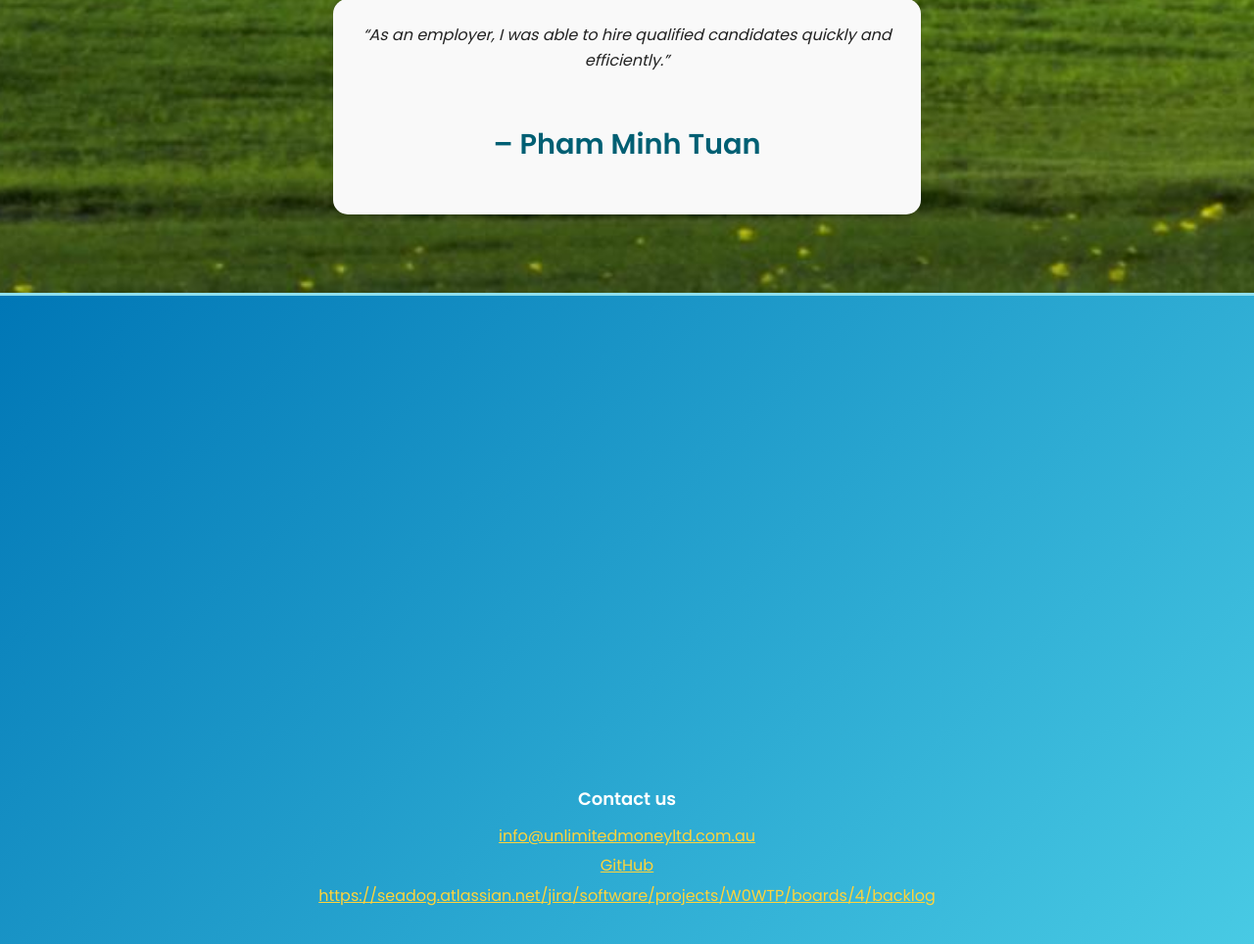
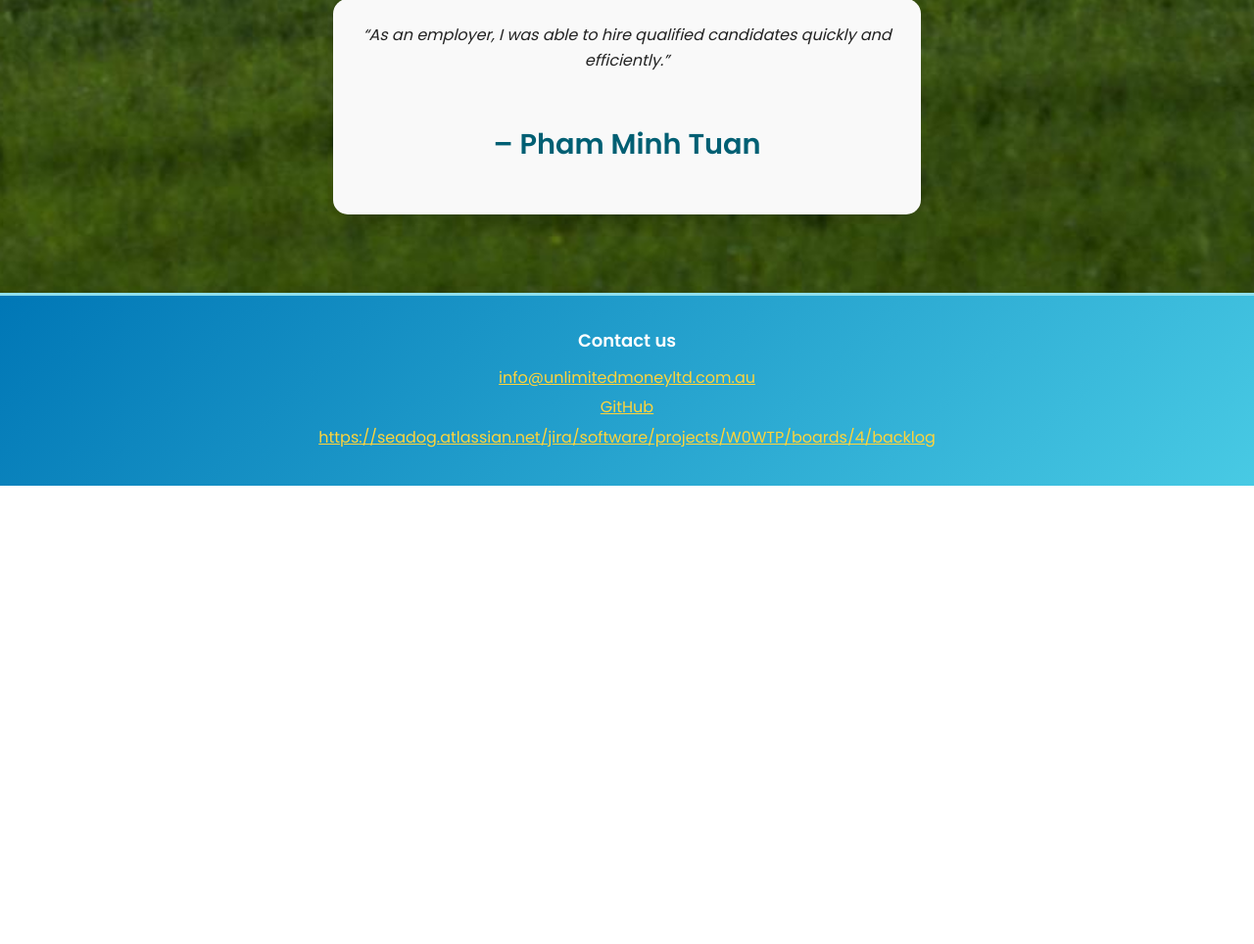
Before and after one commit to 106215431/COS10026-Project-Part-2, a PHP site: page /project2/index.php in a window 1280 px wide. Shown: the part 2943-3907 px from the top of the page at 98% size. After the commit the page ends 3439 px from the top, so only its background shows below. Run offline with PHP 8.4, Linux system fonts and the light colour scheme.

Commit message:
sry broskis :((

```diff
--- a/styles/styles.css
+++ b/styles/styles.css
@@ -811,6 +811,3 @@ fieldset.sort legend { font-weight:600; }
 label { font-weight:600; }
 select, input[type="text"] { padding:6px; }
 button { padding:8px 14px; cursor:pointer; }
-.footer{
-    padding-top: 500px;
-}
```
